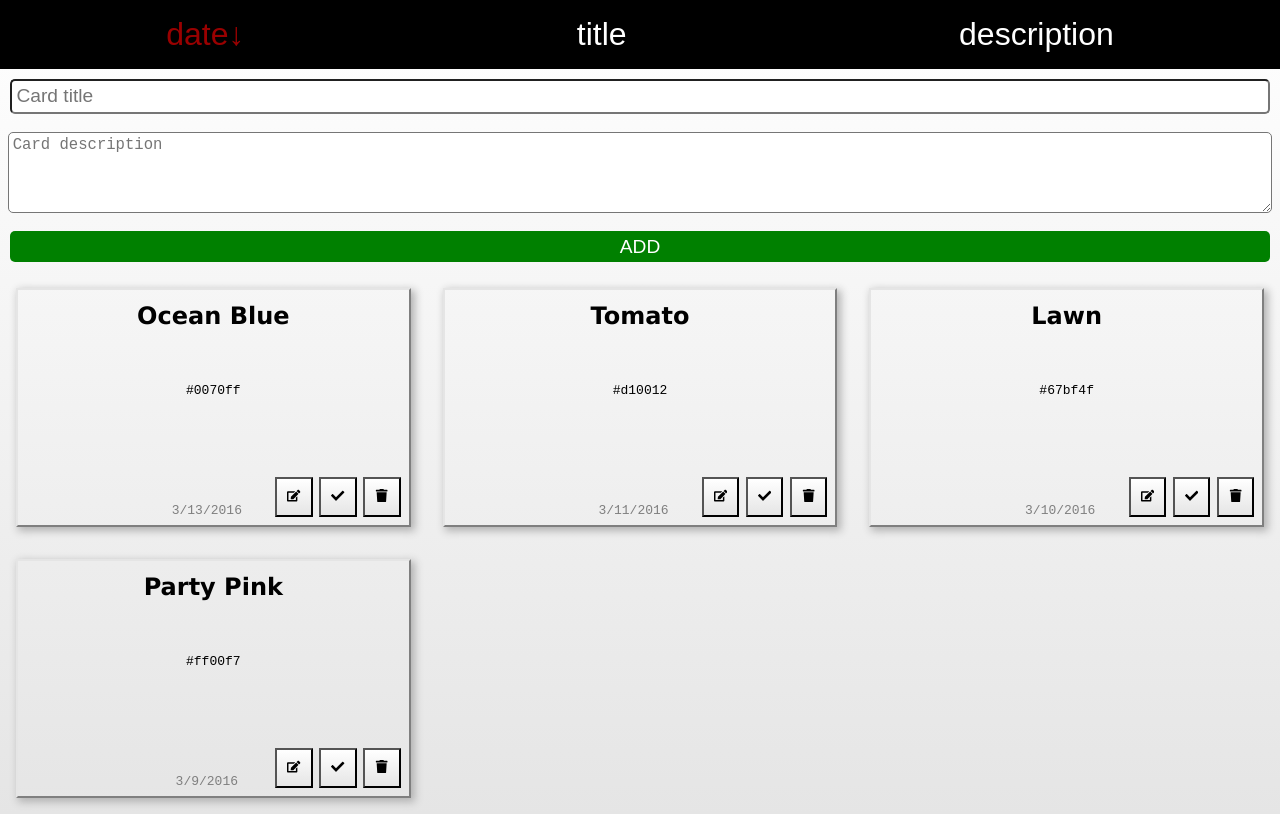
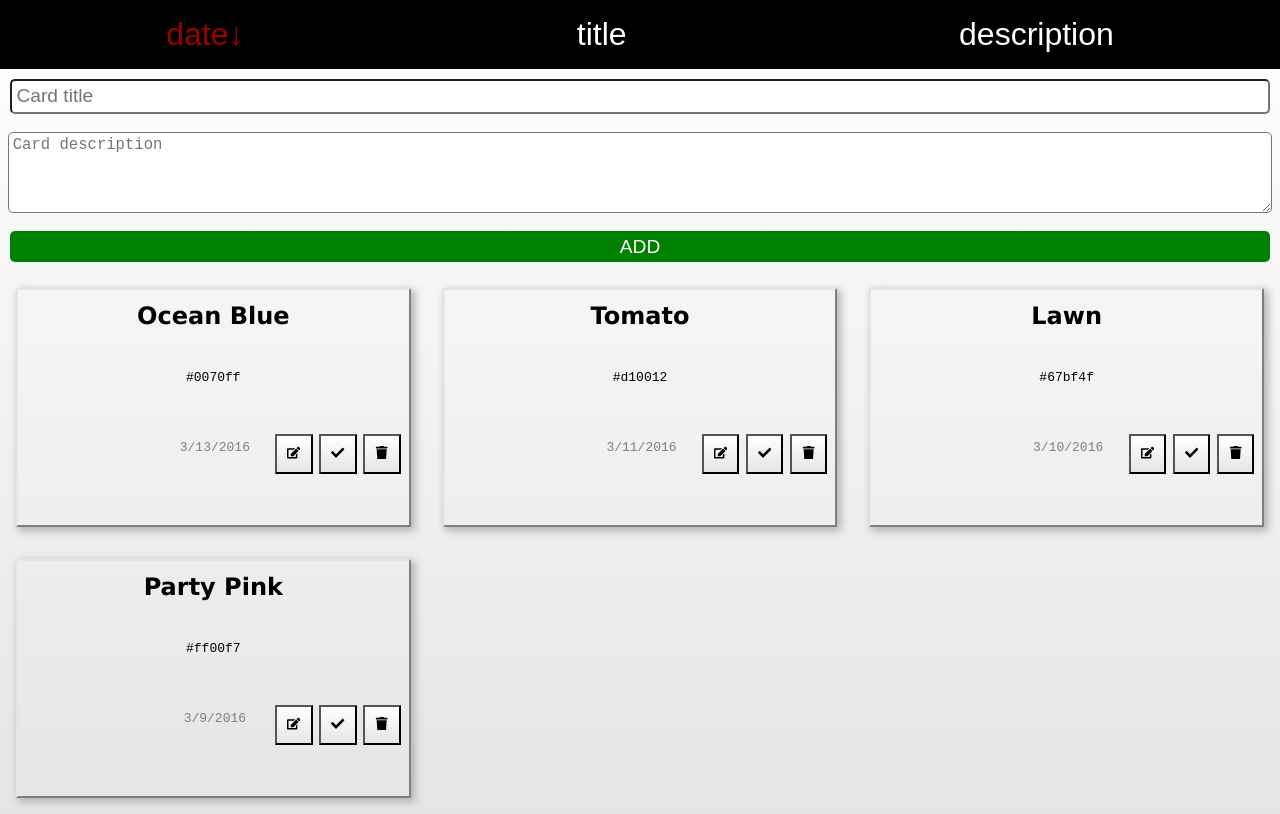
Before and after one commit to fosemberg/todo-list, a React (Create React App) app: page / in a window 1280 px wide. Built offline with nearby package versions, Linux system fonts and the light colour scheme.

Commit message:
card view refactoring

```diff
--- a/src/components/cardList/CardList.scss
+++ b/src/components/cardList/CardList.scss
@@ -6,5 +6,5 @@ div.card-list {
   flex-wrap: wrap;
   text-align: center;
 
-  overflow: scroll;
+  overflow: auto;
 }
--- a/src/components/cardList/components/card/Card.js
+++ b/src/components/cardList/components/card/Card.js
@@ -13,8 +13,7 @@ const Card = ({
 
   let _title, _description;
 
-  const submit = e => {
-    // e.preventDefault()
+  const submit = () => {
     onSave(_title.value, _description.value)
   }
 
@@ -22,6 +21,7 @@ const Card = ({
     <section
       className={className}
     >
+      <div className="add-card">
        { isEdit
           ? <input
             ref={input => _title = input}
@@ -43,6 +43,9 @@ const Card = ({
               {description}
             </pre>
         }
+      </div>
+      <div className="bottom-panel">
+        <TimeAgo timestamp={timestamp}/>
         <div className="buttons">
           { isEdit
             ? <button
@@ -71,7 +74,7 @@ const Card = ({
             <FaTrash/>
           </button>
         </div>
-      <TimeAgo timestamp={timestamp}/>
+      </div>
     </section>
   )
 }
--- a/src/components/cardList/components/card/Card.scss
+++ b/src/components/cardList/components/card/Card.scss
@@ -41,12 +41,10 @@
   }
 
   .buttons {
-    position: absolute;
-    bottom: .5em;
-    right: .5em;
-  }
+    margin-right: .5em;
+    flex-shrink: 0;
 
-  button {
+    > * {
       flex-basis: calc(12% - 1em);
       text-align: right;
       @include fade-bg($light, $light-grey);
@@ -54,12 +52,6 @@
       border-radius: .5px;
       margin-left: .5em;
     }
-
-  > div:last-child {
-    display: flex;
-    justify-content: center;
-    width: 100%;
-    margin-top: .5em;
   }
 
   .description {
@@ -67,12 +59,23 @@
     flex-basis: 100%;
   }
 
-  div.time-ago {
-    position: absolute;
+  .time-ago {
     bottom: .5em;
     right: .5em;
     font-family: monospace;
     color: darken($light-grey, 40%);
+
+    display: flex;
+    justify-content: center;
+    width: 100%;
+    margin-top: .5em;
+    padding-left: 11em;
+  }
+
+  .bottom-panel {
+    display: flex;
+    justify-content: space-between;
+    width: 100%;
   }
 
 }
```
Lines whose indentation alone changed are shown as unchanged.
